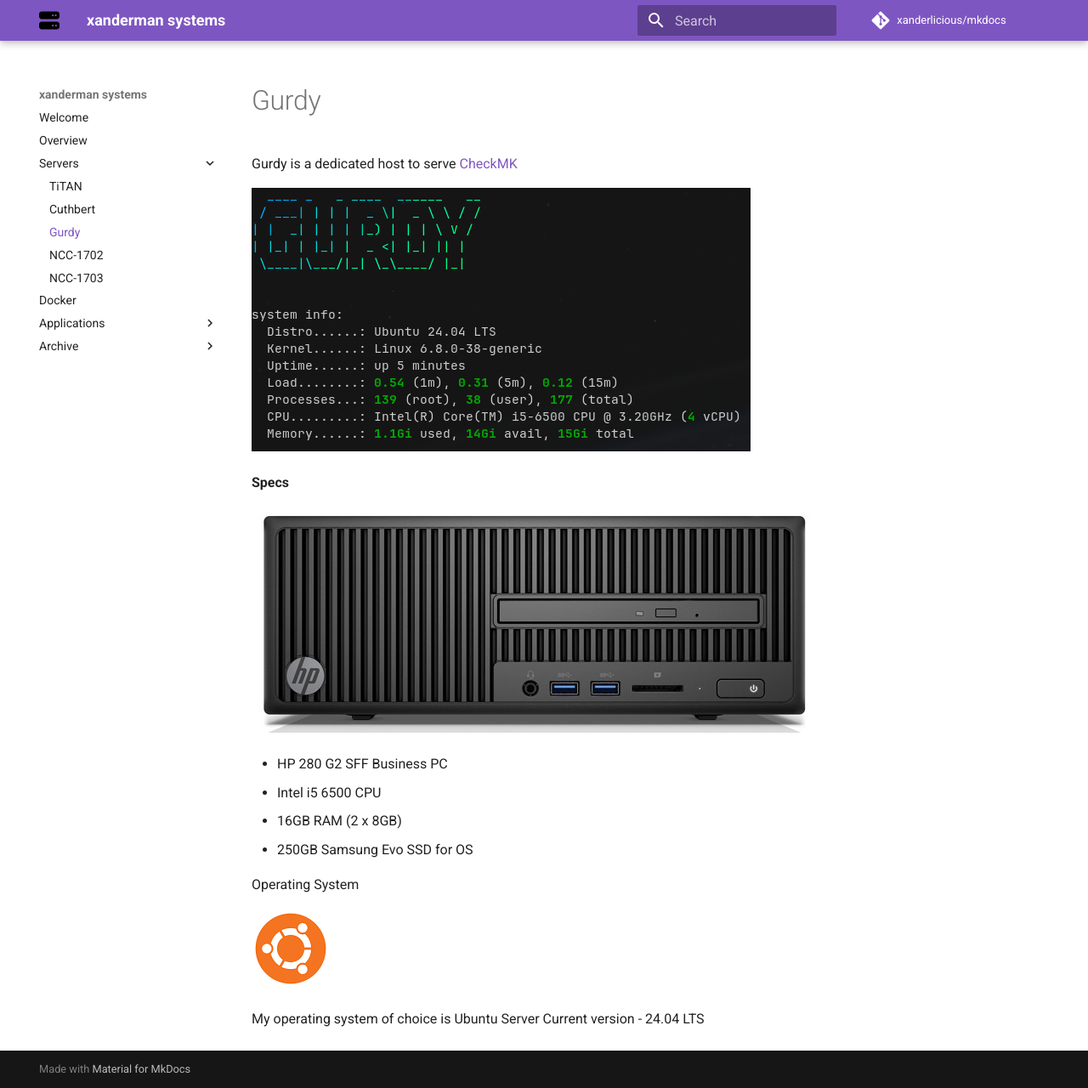
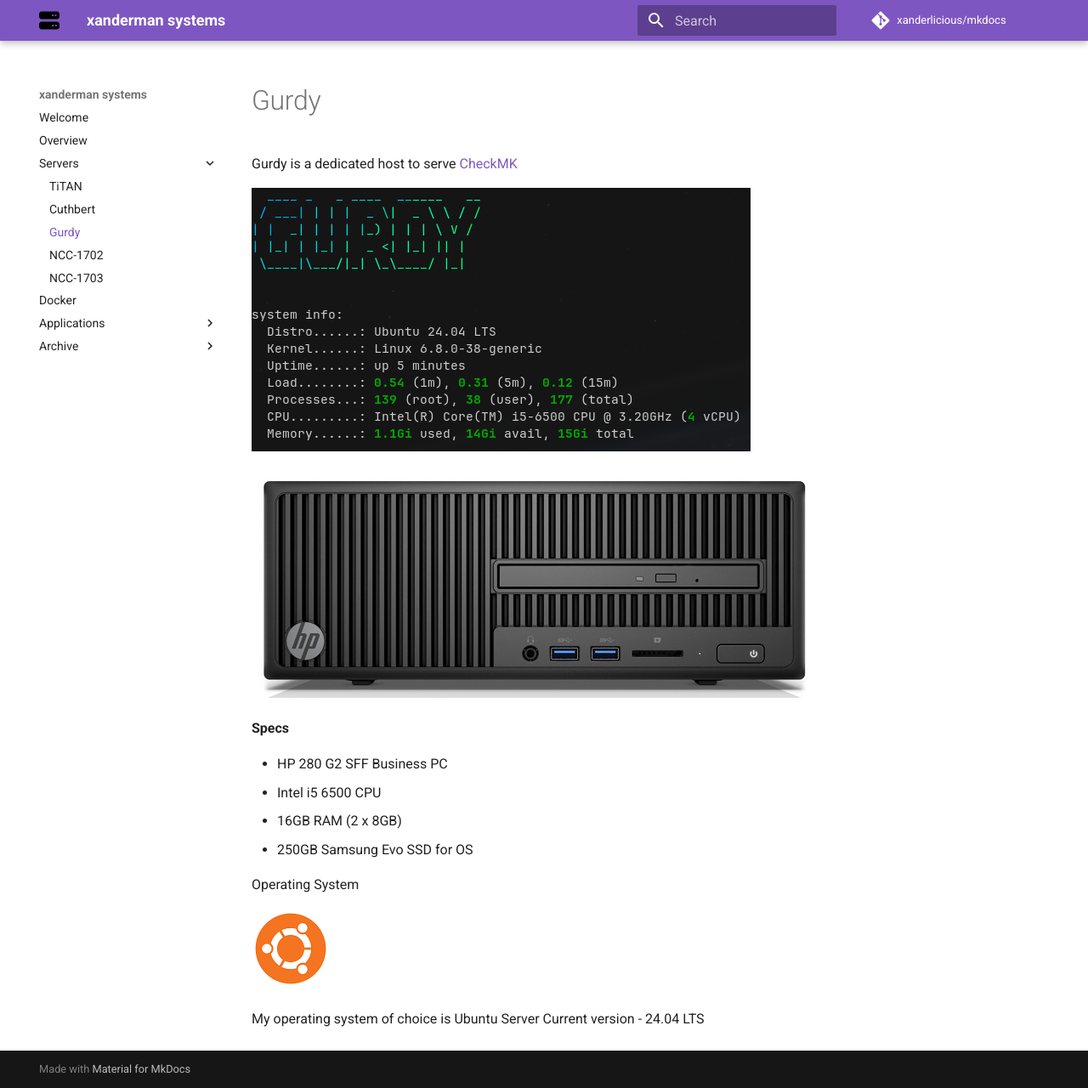
Before and after one commit to Xanderlicious/mkdocs, an MkDocs documentation site: the page built from docs/gurdy.md, in a window 1280 px wide and 1280 px high. Shown: the whole window at 85% size. Built offline with MkDocs 1.6.1 and Material for MkDocs 9.7.7, drawn with Linux system fonts in a browser that asks for light colours; comment, search, counter and statistics services are not loaded.

Commit message:
changed gurdy page

```diff
--- a/docs/gurdy.md
+++ b/docs/gurdy.md
@@ -2,9 +2,9 @@
 
 ![](images/gurdy.png)
 
+![](<images/HP 280 G2 SFF.jpg>)
+
 **Specs**
-
-![](<images/HP 280 G2 SFF.jpg>)
 
 - HP 280 G2 SFF Business PC
 - Intel i5 6500 CPU
```
